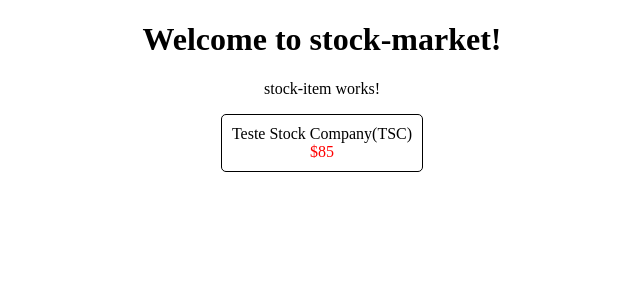
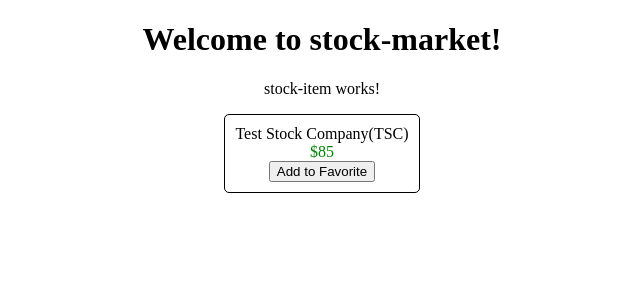
Before and after one commit to hokayama/stock-market, an Angular app: page / in a window 1280 px wide. Shown: the top 300 px of the page, without its empty margins (318-958 px from the left). Built offline with nearby package versions, Linux system fonts and the light colour scheme.

Commit message:
Commit FINAL

```diff
--- /dev/null
+++ b/src/app/model/stock.ts
@@ -0,0 +1,12 @@
+export class Stock {
+    favorite: boolean = false;
+
+    constructor(public name:string,
+                public code:string,
+                public price:number,
+                public previousPrice:number ) {}
+
+    isPositiveChange(): boolean{
+        return this.price >= this.previousPrice;
+    }
+}
--- a/src/app/stock/stock-item/stock-item.component.html
+++ b/src/app/stock/stock-item/stock-item.component.html
@@ -1,6 +1,8 @@
 <p>stock-item works!</p>
 <div class="stock-container">
-    <div class="name">{{name + '(' + code + ')'}}</div>
+    <div class="name">{{stock.name + '(' + stock.code + ')'}}</div>
     <div class="price"
-        [class]="positiveChange ? 'positive' : 'negative'">${{price}}</div>
+        [class]="stock.isPositiveChange() ? 'positive' : 'negative'">${{stock.price}}</div>
+        <button (click)="toggleFavorite($event)"
+            [disabled]="stock.favorite">Add to Favorite</button>
 </div>
--- a/src/app/stock/stock-item/stock-item.component.ts
+++ b/src/app/stock/stock-item/stock-item.component.ts
@@ -1,4 +1,5 @@
 import { Component, OnInit } from '@angular/core';
+import { Stock } from 'src/app/model/stock';
 
 @Component({
   selector: 'app-stock-item',
@@ -7,21 +8,17 @@ import { Component, OnInit } from '@angular/core';
 })
 export class StockItemComponent implements OnInit {
 
-  public name!:string;
-  public code!:string;
-  public price!:number;
-  public previousPrice!:number;
-  public positiveChange!: boolean;
-
+  public stock!: Stock;
 
   constructor() { }
 
   ngOnInit(): void {
-    this.name = 'Teste Stock Company';
-    this.code = 'TSC';
-    this.price = 85;
-    this.previousPrice = 90;
-    this.positiveChange = this.price >= this.previousPrice;
+    this.stock = new Stock('Test Stock Company', 'TSC', 85, 80);
+  }
+
+  toggleFavorite(event: any ) {
+    console.log('We are toggling the favorite state for this stock.', event)
+    this.stock.favorite = !this.stock.favorite;
   }
 
 }
```
Also changed, not shown: 1 other file (tests, documents, lock files or other folders).
